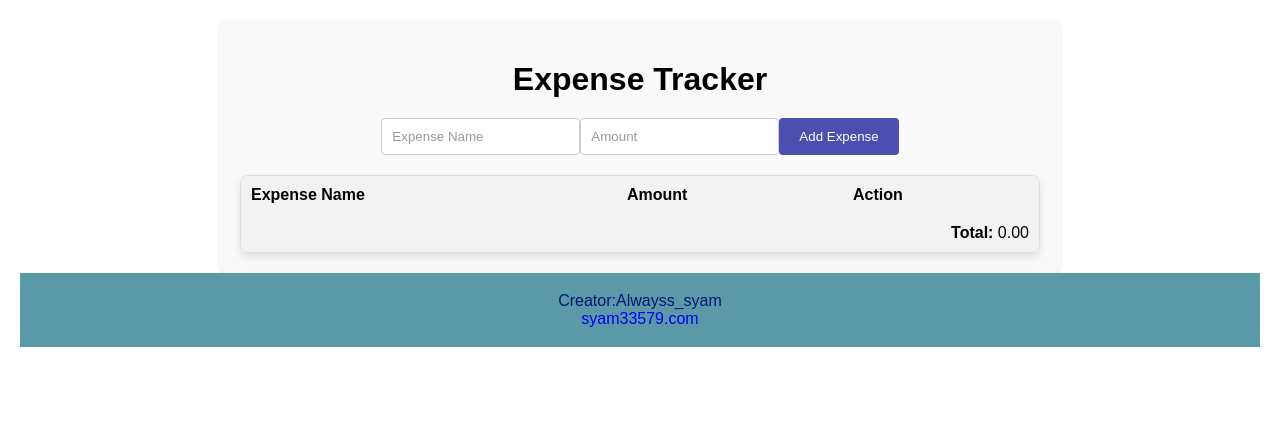
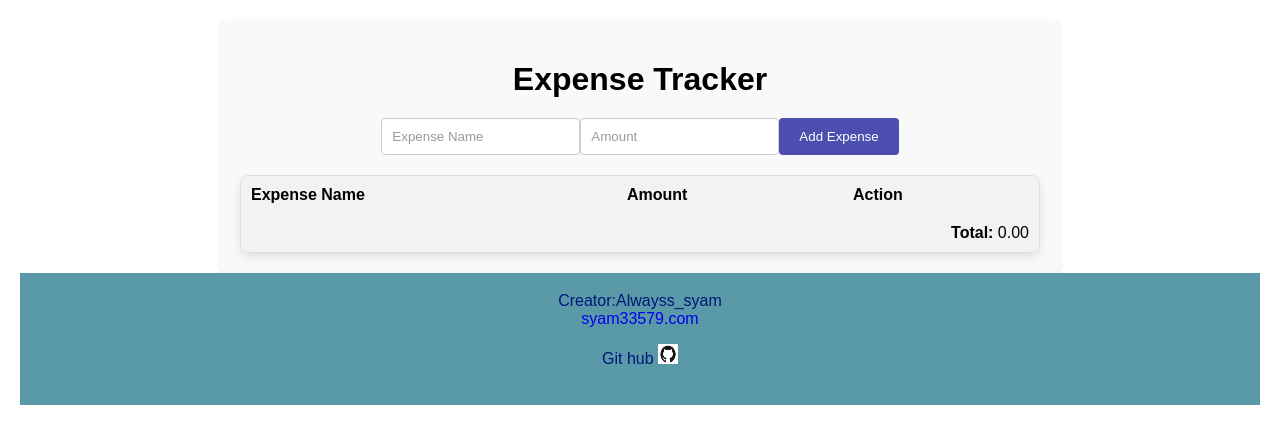
Before and after one commit to syam311/Js_procect, a plain HTML site: page index.html in a window 1280 px wide. Drawn offline with Linux system fonts and the light colour scheme.

Commit message:
expenses tracker

```diff
--- a/index.html
+++ b/index.html
@@ -247,6 +247,7 @@ renderExpenses();
 	<footer>
 		<p>Creator:Alwayss_syam<br>
 		<a href="mailto:syam33579.com" style="text-decoration: none;">syam33579.com</a></p>
+		<p>Git hub <a href="https://github.com/syam311"><img src="./download.png" alt="" width="20px" height="20px"></a></p><br>
 	  </footer>
 
 
```
Also changed, not shown: download.png (added).
